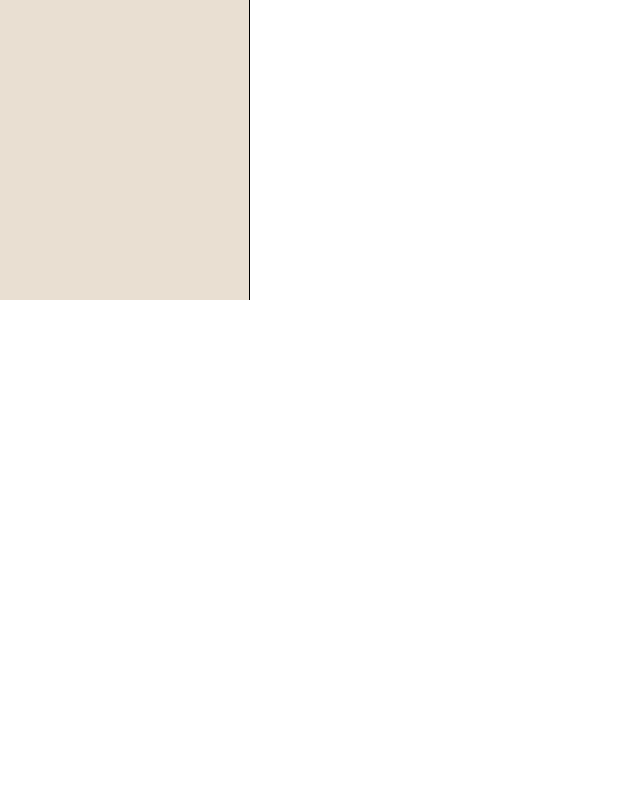
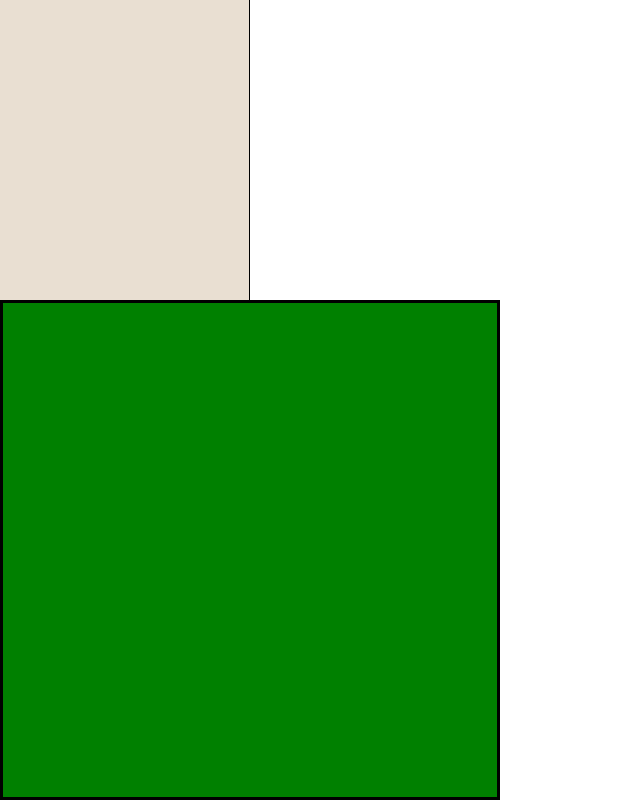
Before and after one commit to zsolti01/FurniqReact, a React (Vite) app: page / in a window 1280 px wide. Shown: the part 578-1378 px from the top of the page, without its empty margins (0-640 px from the left). Before the commit the page ends 878 px from the top, so only its background shows below. Built offline with nearby package versions, Linux system fonts and the light colour scheme.

Commit message:
Base code was added to the Footer component

```diff
--- a/src/components/Footer/Footer.css
+++ b/src/components/Footer/Footer.css
@@ -0,0 +1,6 @@
+.footer{
+    border: 3px solid black;
+    background-color: green;
+    height: 500px;
+    width: 500px;
+}
--- a/src/components/Footer/Footer.jsx
+++ b/src/components/Footer/Footer.jsx
@@ -3,7 +3,7 @@ import './Footer.css'
 export default function Footer() {
   return (
     <div className='footer'>
-
+        <h1></h1>
     </div>
   )
 }
```
